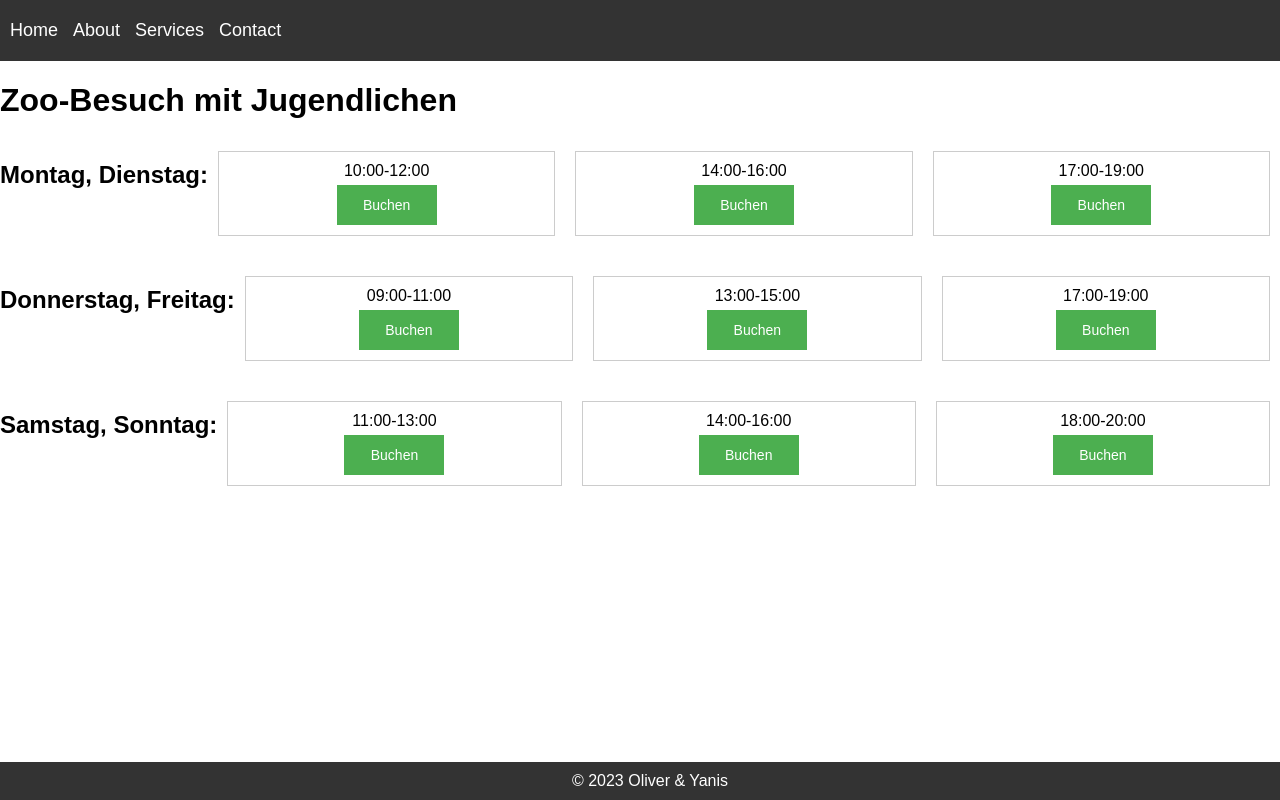
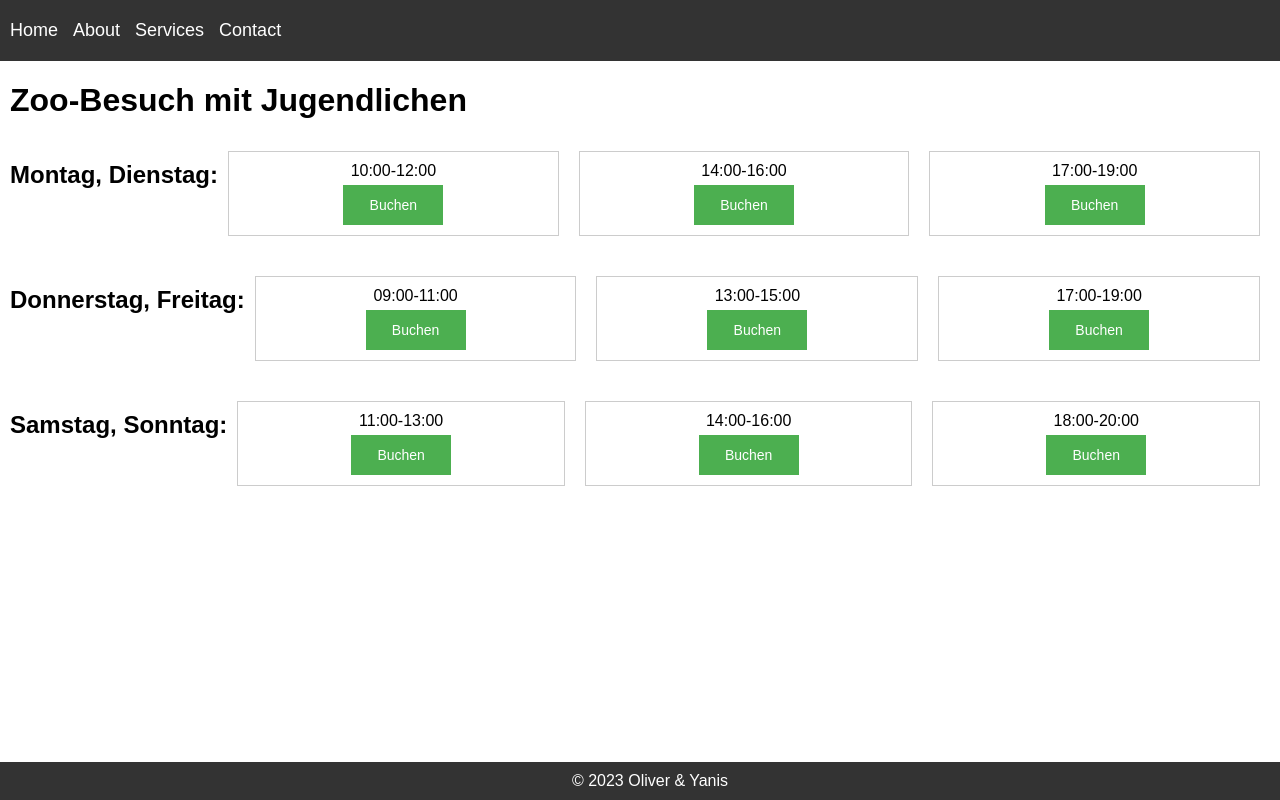
Before and after one commit to ymeichtry/ZooYO, a React (Create React App) app in the folder Frontend/: page /Event01 in a window 1280 px wide. Built offline with nearby package versions, Linux system fonts and the light colour scheme.

Commit message:
added margin to Event bodys

```diff
--- a/Frontend/src/Events/Event01/Event01.css
+++ b/Frontend/src/Events/Event01/Event01.css
@@ -1,3 +1,7 @@
+.Event01 {
+  margin: 10px;
+}
+
 .booking-day {
   display: flex;
   flex-wrap: wrap;
--- a/Frontend/src/Events/Event01/Event01.js
+++ b/Frontend/src/Events/Event01/Event01.js
@@ -13,7 +13,7 @@ const BookingTimeBox = ({ time }) => {
 
 const Event01 = () => {
   return (
-    <div>
+    <div class="Event01">
       <h1>Zoo-Besuch mit Jugendlichen</h1>
 
       <div className="booking-day">
--- a/Frontend/src/Events/Event02/Event02.css
+++ b/Frontend/src/Events/Event02/Event02.css
@@ -1,3 +1,7 @@
+.Event02 {
+  margin: 10px;
+}
+
 .booking-day {
   display: flex;
   flex-wrap: wrap;
--- a/Frontend/src/Events/Event02/Event02.js
+++ b/Frontend/src/Events/Event02/Event02.js
@@ -13,7 +13,7 @@ const BookingTimeBox = ({ time }) => {
 
 const Event02 = () => {
   return (
-    <div>
+    <div class="Event02">
       <h1>Bastel-Workshop</h1>
 
       <div className="booking-day">
--- a/Frontend/src/Events/Event03/Event03.css
+++ b/Frontend/src/Events/Event03/Event03.css
@@ -1,3 +1,7 @@
+.Event03 {
+  margin: 10px;
+}
+
 .booking-day {
   display: flex;
   flex-wrap: wrap;
--- a/Frontend/src/Events/Event03/Event03.js
+++ b/Frontend/src/Events/Event03/Event03.js
@@ -13,7 +13,7 @@ const BookingTimeBox = ({ time }) => {
 
 const Event03 = () => {
   return (
-    <div>
+    <div class="Event03">
       <h1>Tiere füttern mit Senioren</h1>
 
       <div className="booking-day">
--- a/Frontend/src/Events/Event04/Event04.css
+++ b/Frontend/src/Events/Event04/Event04.css
@@ -1,3 +1,7 @@
+.Event04 {
+  margin: 10px;
+}
+
 .booking-day {
   display: flex;
   flex-wrap: wrap;
```
